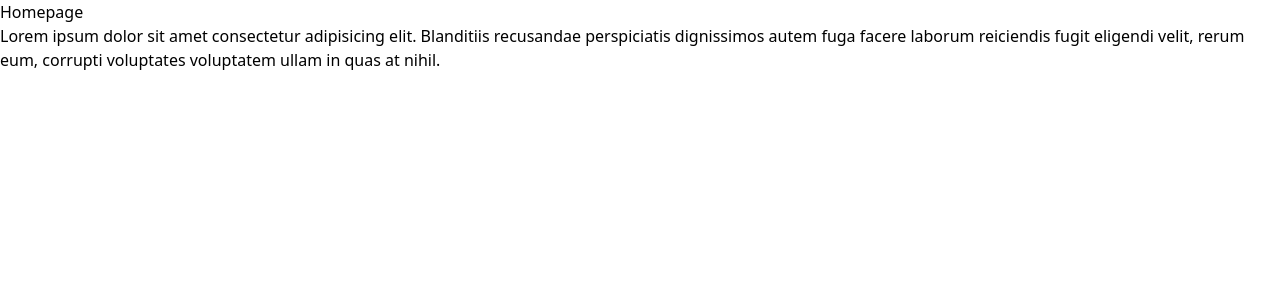
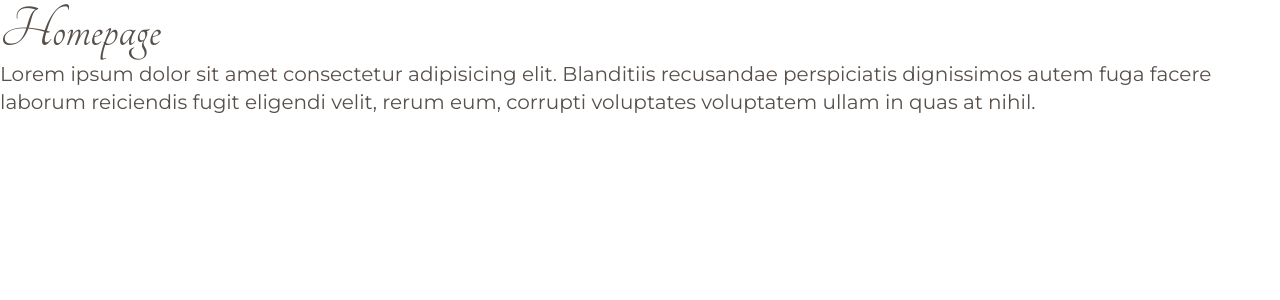
Before and after one commit to spaceflake/wendeltassens, a Next.js app: page / in a window 1280 px wide. Shown: the top 300 px of the page. Built offline with nearby package versions, Linux system fonts and the light colour scheme.

Commit message:
install next/font for google fonts, configure tailwind with colors and fonts

```diff
--- a/app/layout.tsx
+++ b/app/layout.tsx
@@ -1,4 +1,16 @@
 import '../styles/globals.css';
+import { Tangerine, Montserrat } from '@next/font/google';
+
+const tangerine = Tangerine({
+  weight: ['400', '700'],
+  variable: '--font-tangerine',
+  subsets: ['latin'],
+});
+
+const montserrat = Montserrat({
+  variable: '--font-montserrat',
+  subsets: ['latin'],
+});
 
 export default function RootLayout({
   children,
@@ -6,7 +18,7 @@ export default function RootLayout({
   children: React.ReactNode;
 }) {
   return (
-    <html lang="en">
+    <html lang="en" className={`${montserrat.variable} ${tangerine.variable}`}>
       <head />
       <body>{children}</body>
     </html>
--- a/app/page.tsx
+++ b/app/page.tsx
@@ -1,8 +1,8 @@
 const Homepage = () => {
   return (
     <div>
-      <h1>Homepage</h1>
-      <p>
+      <h1 className="text-6xl text-DarkBrown font-Tangerine">Homepage</h1>
+      <p className="text-xl font-Montserrat text-DarkBrown">
         Lorem ipsum dolor sit amet consectetur adipisicing elit. Blanditiis
         recusandae perspiciatis dignissimos autem fuga facere laborum reiciendis
         fugit eligendi velit, rerum eum, corrupti voluptates voluptatem ullam in
--- a/package.json
+++ b/package.json
@@ -6,7 +6,8 @@
     "start": "next start"
   },
   "dependencies": {
-    "next": "latest",
+    "@next/font": "^13.1.0",
+    "next": "13.0.6",
     "react": "18.2.0",
     "react-dom": "18.2.0"
   },
--- a/tailwind.config.js
+++ b/tailwind.config.js
@@ -6,7 +6,18 @@ module.exports = {
     './app/**/*.{js,ts,jsx,tsx}',
   ],
   theme: {
+    colors: {
+      DarkBrown: '#574f49',
+      SuperBrown: '#372a22',
+      AngelBlue: '#437eab',
+      Beige: '#dfd7cb',
+      WhiteBG: '#ffffff',
+    },
+    fontFamily: {
+      Montserrat: ['var(--font-montserrat)'],
+      Tangerine: ['var(--font-tangerine)'],
+    },
     extend: {},
   },
   plugins: [],
-}
+};
```
Also changed, not shown: 1 other file (tests, documents, lock files or other folders).
